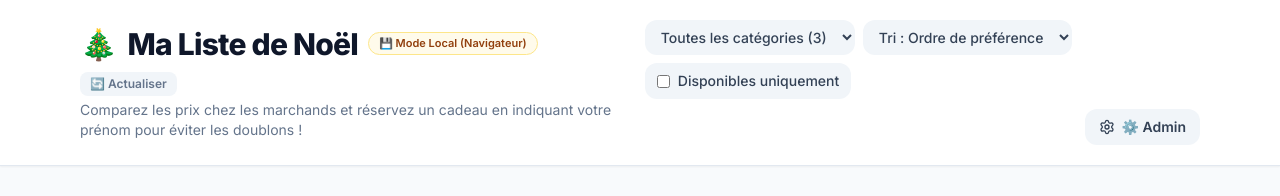
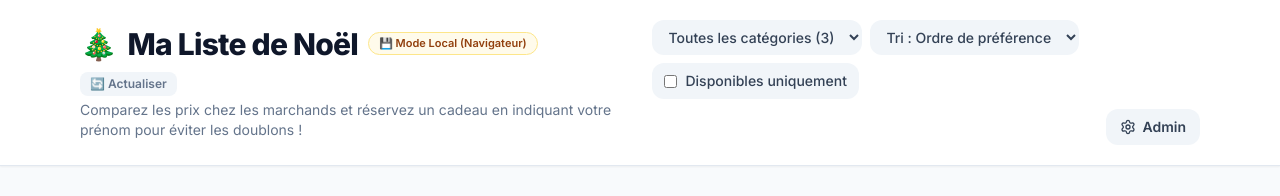
Before and after one commit to TimCorner/timcorner.github.io, a plain HTML site: page index.html in a window 1280 px wide. Shown: the top 196 px of the page. Drawn offline with nearby package versions, Linux system fonts and the light colour scheme; grey boxes are pictures that could not be loaded.

Commit message:
index.html

```diff
--- a/index.html
+++ b/index.html
@@ -103,7 +103,7 @@
                 <!-- Bouton Admin (Desktop) -->
                 <button onclick="handleAdminClick()" id="adminBtnDesktop" class="hidden md:inline-flex items-center gap-1.5 bg-slate-100 hover:bg-slate-200 text-slate-700 px-3.5 py-2 rounded-xl text-xs sm:text-sm font-semibold transition">
                     <i data-lucide="settings" class="w-4 h-4"></i>
-                    <span>⚙️ Admin</span>
+                    <span>Admin</span>
                 </button>
             </div>
         </div>
```
